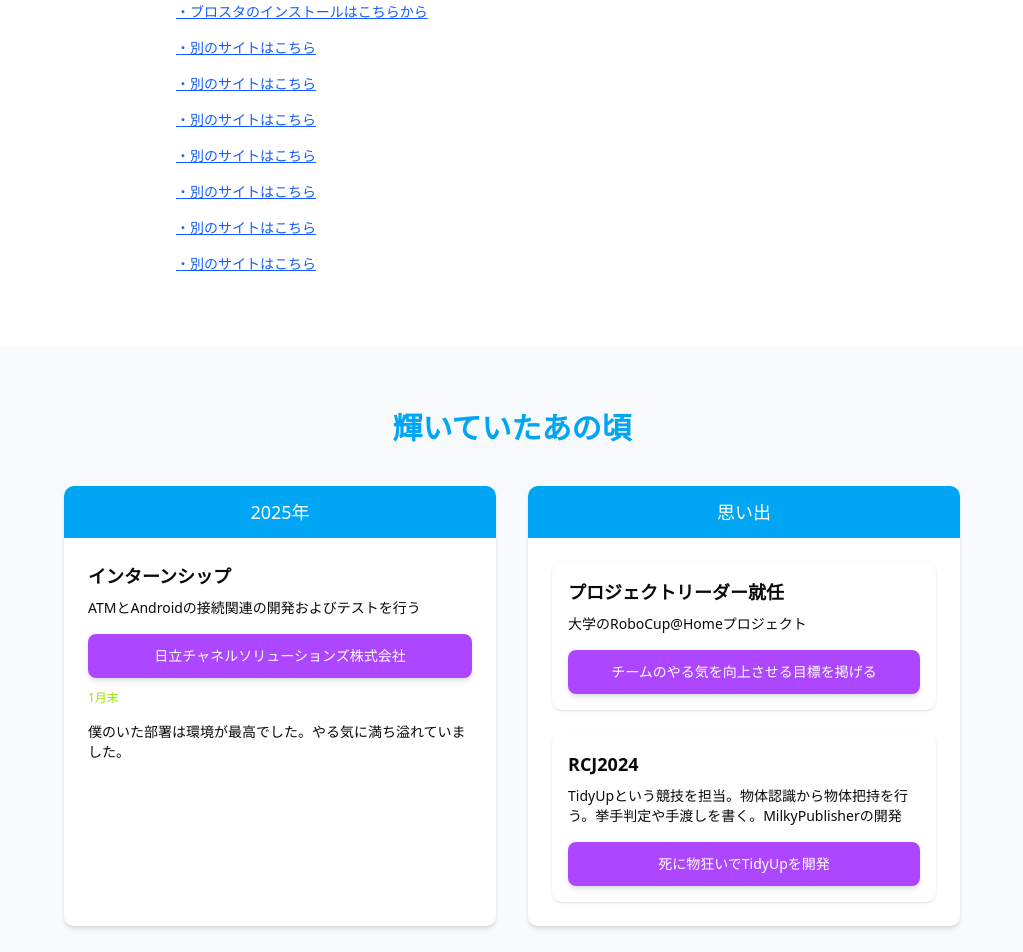
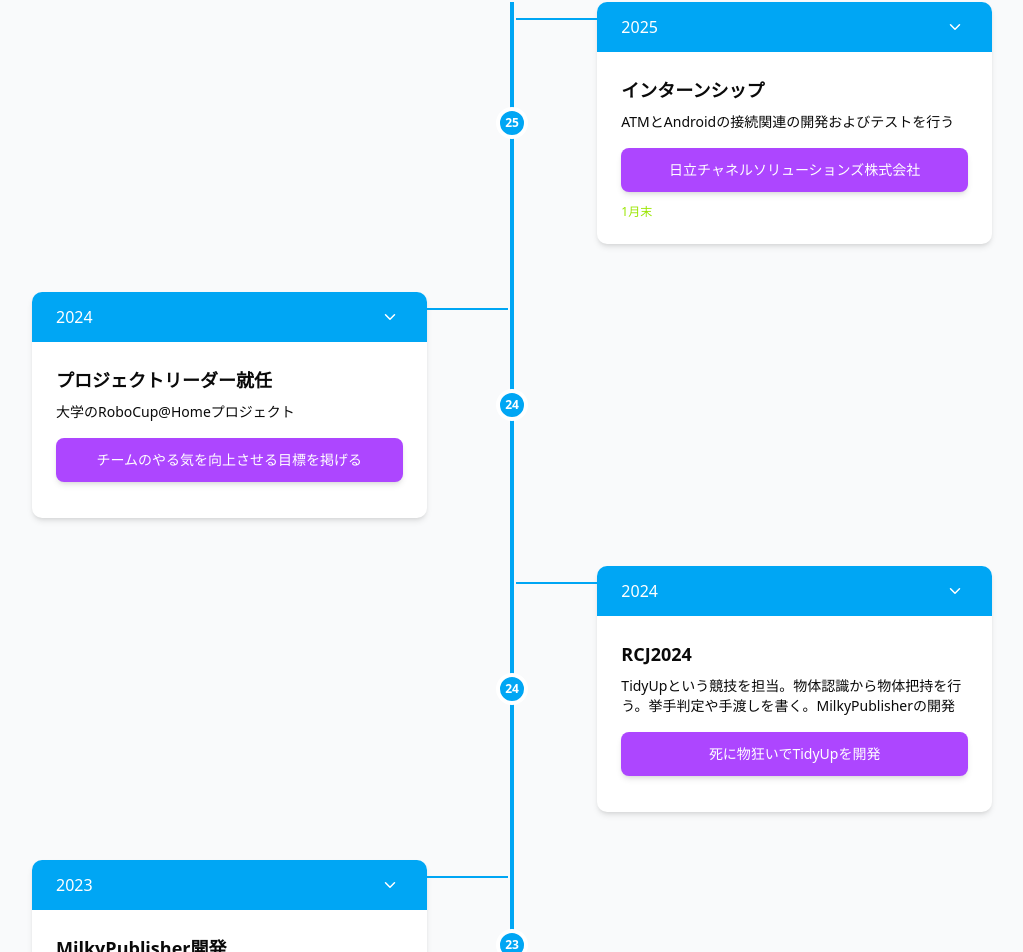
Before and after one commit to ko-tarou/my-portfolio, a Next.js app: page / in a window 1280 px wide. Shown: the part 1846-2798 px from the top of the page, without its empty margins (128-1151 px from the left). Built offline with nearby package versions, Linux system fonts and the light colour scheme.

Commit message:
add 年表にした

```diff
--- a/src/app/page.tsx
+++ b/src/app/page.tsx
@@ -3,6 +3,7 @@
 import Image from "next/image"
 import { useState } from "react"
 import { Dialog, DialogContent, DialogHeader, DialogTitle, DialogDescription } from "@/components/ui/dialog"
+import { ChevronDown, ChevronUp } from "lucide-react"
 
 // プロジェクトデータの型定義
 interface Project {
@@ -10,6 +11,17 @@ interface Project {
   desc: string
   details: string
   technologies: string[]
+}
+
+// タイムラインイベントの型定義
+interface TimelineEvent {
+  year: string
+  title: string
+  description: string
+  organization?: string
+  date?: string
+  details?: string
+  isExpanded?: boolean
 }
 
 // Project data with additional details
@@ -61,10 +73,86 @@ const projects: Project[] = [
 export default function Home() {
   const [selectedProject, setSelectedProject] = useState<Project | null>(null)
   const [isDialogOpen, setIsDialogOpen] = useState<boolean>(false)
+  const [events, setEvents] = useState<TimelineEvent[]>([
+    {
+      year: "2025",
+      title: "インターンシップ",
+      description: "ATMとAndroidの接続関連の開発およびテストを行う",
+      organization: "日立チャネルソリューションズ株式会社",
+      date: "1月末",
+      details: "僕のいた部署は環境が最高でした。やる気に満ち溢れていました。",
+      isExpanded: false,
+    },
+    {
+      year: "2024",
+      title: "プロジェクトリーダー就任",
+      description: "大学のRoboCup@Homeプロジェクト",
+      organization: "チームのやる気を向上させる目標を掲げる",
+      isExpanded: false,
+    },
+    {
+      year: "2024",
+      title: "RCJ2024",
+      description: "TidyUpという競技を担当。物体認識から物体把持を行う。挙手判定や手渡しを書く。MilkyPublisherの開発",
+      organization: "死に物狂いでTidyUpを開発",
+      isExpanded: false,
+    },
+    {
+      year: "2023",
+      title: "MilkyPublisher開発",
+      description: "初心者向けロボットプログラミングアプリの開発",
+      details:
+        "プログラミング初心者でも簡単にロボットを制御できるアプリケーションです。ビジュアルプログラミングインターフェースを採用し、ドラッグ＆ドロップで命令を組み立てることができます。",
+      isExpanded: false,
+    },
+    {
+      year: "2023",
+      title: "技育CAMPハッカソン受賞",
+      description: "LENONプロジェクトで受賞",
+      details:
+        "音楽を通じて人々をつなげるプラットフォームで、好みの音楽に基づいてマッチングする機能や、共同プレイリスト作成機能などを実装しました。48時間という限られた時間の中で、チームワークを活かして完成させました。",
+      isExpanded: false,
+    },
+    {
+      year: "2022",
+      title: "DidLife開発開始",
+      description: "不登校自動を未然に防ぐアプリ開発",
+      details:
+        "不登校の兆候を早期に発見し、適切なサポートを提供するためのアプリです。生徒の出席パターン、学校での活動、気分の変化などを分析し、リスクがある場合に教師や保護者に通知します。",
+      isExpanded: false,
+    },
+    {
+      year: "2022",
+      title: "ShiftTape開発",
+      description: "シフト管理アプリの開発",
+      details:
+        "複雑なシフト管理を簡単にするためのアプリです。従業員のスケジュール調整、シフト交換リクエスト、勤務時間の追跡などの機能を提供します。",
+      isExpanded: false,
+    },
+    {
+      year: "2021",
+      title: "おかんに怒られる",
+      description: "全く新しいアラームアプリの開発",
+      details:
+        "従来のアラームとは一線を画す、ユニークなアラームアプリです。目覚まし時計として機能するだけでなく、「おかん」キャラクターが様々なセリフで起床を促します。スヌーズを繰り返すと、だんだん怒り度が増していくという面白い仕掛けも実装しています。",
+      isExpanded: false,
+    },
+    {
+      year: "2021",
+      title: "大学入学",
+      description: "金沢工業大学に入学",
+      details: "情報工学を専攻し、プログラミングの基礎を学び始める",
+      isExpanded: false,
+    },
+  ])
 
   const openProjectDetails = (project: Project) => {
     setSelectedProject(project)
     setIsDialogOpen(true)
+  }
+
+  const toggleExpand = (index: number) => {
+    setEvents(events.map((event, i) => (i === index ? { ...event, isExpanded: !event.isExpanded } : event)))
   }
 
   return (
@@ -73,7 +161,7 @@ export default function Home() {
       <header className="fixed top-0 w-full bg-[#3498db] text-white py-4 z-50 shadow-md">
         <nav className="container mx-auto px-4">
           <ul className="flex justify-end space-x-6 text-lg font-medium">
-            {["about", "skills", "projects", "reports", "contact"].map((section) => (
+            {["about", "skills", "projects", "timeline", "reports", "contact"].map((section) => (
               <li key={section} className="hover:text-yellow-300 transition-colors">
                 <a href={`#${section}`}>{section.charAt(0).toUpperCase() + section.slice(1)}</a>
               </li>
@@ -200,6 +288,85 @@ export default function Home() {
         )}
       </Dialog>
 
+      {/* Timeline Section */}
+      <section id="timeline" className="py-16 bg-gray-50">
+        <div className="container mx-auto px-4">
+          <h2 className="text-3xl font-semibold text-center text-sky-500 mb-10">輝いていたあの頃</h2>
+          <div className="max-w-5xl mx-auto">
+            <div className="relative">
+              {/* Timeline center line */}
+              <div className="absolute left-1/2 top-0 bottom-0 w-1 bg-sky-500 transform -translate-x-1/2"></div>
+
+              {/* Timeline events */}
+              {events.map((event, index) => {
+                const isEven = index % 2 === 0
+
+                return (
+                  <div key={index} className="mb-12 relative flex justify-center items-center">
+                    {/* Year marker in center */}
+                    <div className="absolute left-1/2 -translate-x-1/2 w-8 h-8 rounded-full bg-sky-500 border-4 border-white z-10 flex items-center justify-center text-xs text-white font-bold">
+                      {event.year.slice(-2)}
+                    </div>
+
+                    {/* Content positioning based on even/odd - responsive layout */}
+                    <div
+                      className={`w-full md:w-5/12 ${isEven ? "md:ml-auto pl-12 md:pl-0 md:pr-8" : "md:mr-auto pl-12 md:pl-8"} relative`}
+                    >
+                      {/* Event content */}
+                      <div className="bg-white rounded-lg shadow-md overflow-hidden">
+                        <div className="bg-sky-500 text-white px-6 py-3 flex justify-between items-center">
+                          <span className="font-medium">{event.year}</span>
+                          <button
+                            onClick={() => toggleExpand(index)}
+                            className="text-white hover:bg-sky-600 rounded-full p-1"
+                            aria-label={event.isExpanded ? "折りたたむ" : "展開する"}
+                          >
+                            {event.isExpanded ? <ChevronUp size={18} /> : <ChevronDown size={18} />}
+                          </button>
+                        </div>
+
+                        <div className="p-6">
+                          <h3 className="font-bold text-lg mb-2">{event.title}</h3>
+                          <p className="text-sm mb-4">{event.description}</p>
+
+                          {event.organization && (
+                            <div className="bg-purple-500 text-white text-sm rounded-md shadow-md p-3 text-center mb-3">
+                              {event.organization}
+                            </div>
+                          )}
+
+                          {event.date && (
+                            <div className="text-xs">
+                              <span className="text-lime-400">{event.date}</span>
+                            </div>
+                          )}
+
+                          {event.isExpanded && event.details && (
+                            <div className="mt-4 text-sm bg-gray-50 p-4 rounded-md border border-gray-100">
+                              {event.details}
+                            </div>
+                          )}
+                        </div>
+                      </div>
+
+                      {/* Mobile timeline dot */}
+                      <div className="absolute top-4 left-0 w-4 h-4 rounded-full bg-sky-500 border-2 border-white md:hidden"></div>
+                    </div>
+
+                    {/* Connector line to center - only visible on desktop */}
+                    <div
+                      className={`hidden md:block absolute top-4 h-0.5 bg-sky-500 w-[calc(25%-4px)] ${
+                        isEven ? "left-[calc(50%+4px)]" : "right-[calc(50%+4px)]"
+                      }`}
+                    ></div>
+                  </div>
+                )
+              })}
+            </div>
+          </div>
+        </div>
+      </section>
+
       {/* Reports Section */}
       <section id="reports" className="py-16">
         <div className="container mx-auto px-4">
@@ -224,54 +391,6 @@ export default function Home() {
                 ・別のサイトはこちら
               </a>
             ))}
-          </div>
-        </div>
-      </section>
-
-      {/* Timeline Section */}
-      <section id="timeline" className="py-16 bg-gray-50">
-        <div className="container mx-auto px-4">
-          <h2 className="text-3xl font-semibold text-center text-sky-500 mb-10">輝いていたあの頃</h2>
-          <div className="max-w-4xl mx-auto grid grid-cols-1 md:grid-cols-2 gap-8">
-            {/* 2025年 */}
-            <div className="bg-white rounded-lg shadow-md overflow-hidden">
-              <div className="bg-sky-500 text-white text-lg px-6 py-3 text-center font-medium">2025年</div>
-              <div className="p-6">
-                <h3 className="font-bold text-lg mb-2">インターンシップ</h3>
-                <p className="text-sm mb-4">ATMとAndroidの接続関連の開発およびテストを行う</p>
-                <div className="bg-purple-500 text-white text-sm rounded-md shadow-md p-3 text-center mb-3">
-                  日立チャネルソリューションズ株式会社
-                </div>
-                <div className="text-xs">
-                  <span className="text-lime-400">1月末</span>
-                </div>
-                <p className="mt-4 text-sm">僕のいた部署は環境が最高でした。やる気に満ち溢れていました。</p>
-              </div>
-            </div>
-
-            {/* 思い出 */}
-            <div className="bg-white rounded-lg shadow-md overflow-hidden">
-              <div className="bg-sky-500 text-white text-lg px-6 py-3 text-center font-medium">思い出</div>
-              <div className="p-6 space-y-6">
-                <div className="bg-white rounded-lg shadow-sm p-4 hover:bg-gray-50 transition">
-                  <h3 className="font-bold text-lg">プロジェクトリーダー就任</h3>
-                  <p className="text-sm mt-2">大学のRoboCup@Homeプロジェクト</p>
-                  <div className="bg-purple-500 text-white text-sm rounded-md shadow-md p-3 text-center mt-4">
-                    チームのやる気を向上させる目標を掲げる
-                  </div>
-                </div>
-
-                <div className="bg-white rounded-lg shadow-sm p-4 hover:bg-gray-50 transition">
-                  <h3 className="font-bold text-lg">RCJ2024</h3>
-                  <p className="text-sm mt-2">
-                    TidyUpという競技を担当。物体認識から物体把持を行う。挙手判定や手渡しを書く。MilkyPublisherの開発
-                  </p>
-                  <div className="bg-purple-500 text-white text-sm rounded-md shadow-md p-3 text-center mt-4">
-                    死に物狂いでTidyUpを開発
-                  </div>
-                </div>
-              </div>
-            </div>
           </div>
         </div>
       </section>
```
